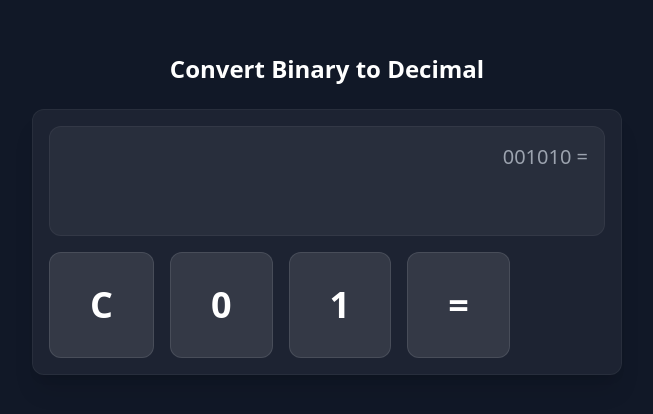
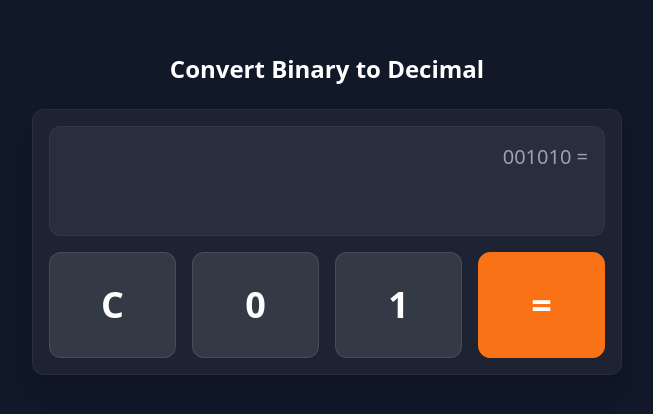
Before and after one commit to phisith/Bin2Dec, a React (Vite) app: page / in a window 1280 px wide. Shown: the part 186-600 px from the top of the page, without its empty margins (313-966 px from the left). Built offline with nearby package versions, Linux system fonts and the light colour scheme.

Commit message:
update button color mode

```diff
--- a/src/App.tsx
+++ b/src/App.tsx
@@ -15,7 +15,7 @@ function App() {
           <Button title={"C"} />
           <Button title={"0"} />
           <Button title={"1"} />
-          <Button title={"="} />
+          <Button title={"="} isSum={true} />
         </div>
       </div>
     </div>
--- a/src/Button.tsx
+++ b/src/Button.tsx
@@ -1,9 +1,16 @@
 interface PropName {
   title: string;
+  isSum?: boolean;
 }
-export default function Button({ title }: PropName) {
+export default function Button({ title, isSum }: PropName) {
   return (
-    <button className="border rounded-xl text-white border-white/10 bg-white/10 hover:border-white/20 hover:bg-white/20 active:border-gray-100/5 active:bg-gray-100/5 py-8 px-10 font-bold text-4xl">
+    <button
+      className={`w-full border rounded-xl text-white ${
+        isSum
+          ? "border-orange-500 bg-orange-500 hover:border-orange-400 hover:bg-orange-400 active:border-orange-500/70 active:bg-orange-500/70"
+          : "border-white/10 bg-white/10 hover:border-white/20 hover:bg-white/20 active:border-gray-100/10 active:bg-gray-100/10"
+      } py-8 px-10 font-bold text-4xl`}
+    >
       {title}
     </button>
   );
```
